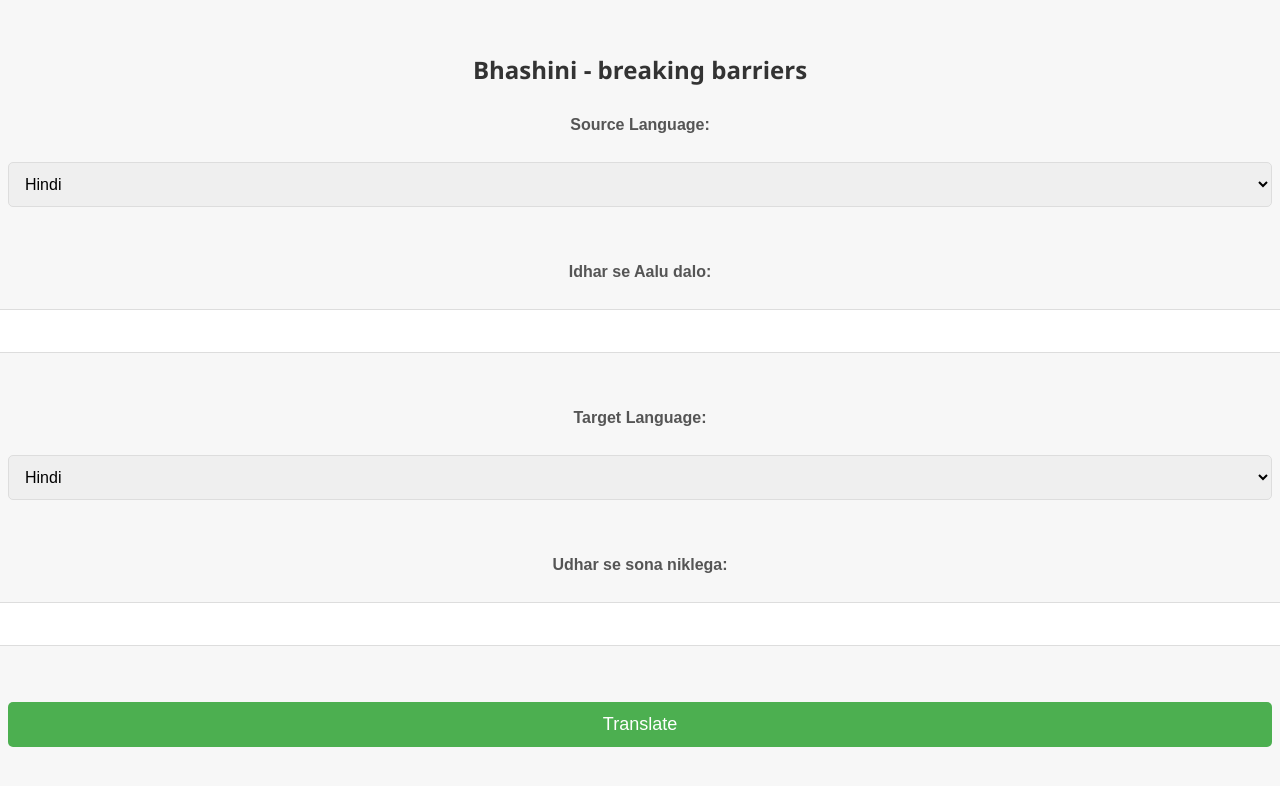
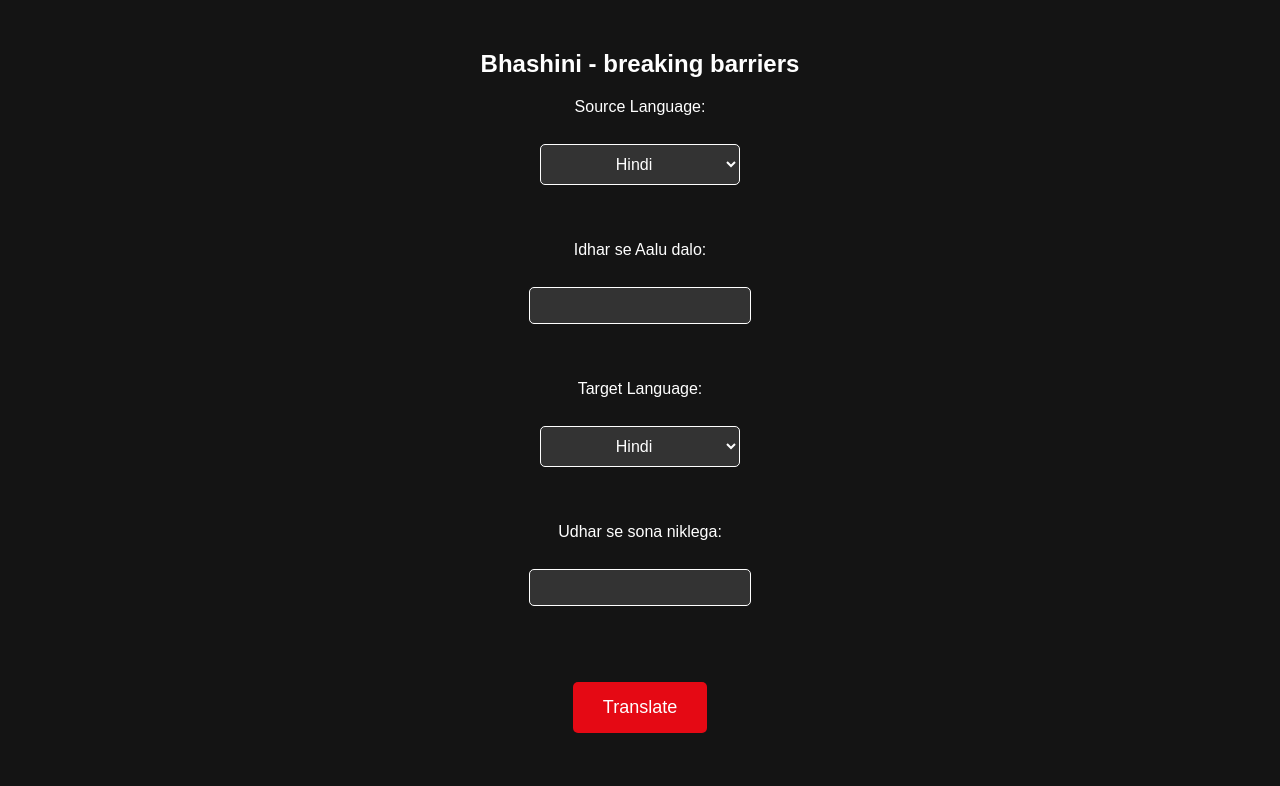
Before and after one commit to pradyutf/Bhashini, a plain HTML site: page bhasini/index.html in a window 1280 px wide. Drawn offline with Linux system fonts and the light colour scheme.

Commit message:
Update style.css

```diff
--- a/bhasini/style.css
+++ b/bhasini/style.css
@@ -1,52 +1,73 @@
+
 body {
+    background-color: #141414;
+    color: #FFFFFF;
     font-family: 'Arial', sans-serif;
     display: flex;
     flex-direction: column;
     align-items: center;
     justify-content: center;
     height: 100vh;
-    background-color: #f7f7f7;
+    margin: 0;
 }
 
 h2 {
-    font-family: 'Segoe UI', Tahoma, Geneva, Verdana, sans-serif;
-    color: #333;
-    margin-bottom: 30px;
+    font-family: 'Arial', sans-serif;
+    font-size: 24px;
+    margin-bottom: 20px;
+}
+
+.container {
+    display: flex;
+    justify-content: center;
+    align-items: center;
+}
+
+.label-input, .label-output {
+    display: flex;
+    flex-direction: column;
+    margin: 0 20px;
 }
 
 label {
-    display: block;
-    font-weight: bold;
+    font-size: 16px;
     margin-bottom: 10px;
-    color: #555;
 }
 
-select,
-input {
-    width: 100%;
-    padding: 12px;
+select, input {
+    color: #FFFFFF;
+    background-color: #333;
+    border: 1px solid #FFFFFF;
+    padding: 10px;
+    border-radius: 5px;
+    width: 200px;
     margin-bottom: 20px;
-    border: 1px solid #ddd;
-    border-radius: 5px;
+}
+
+select {
+    font-size: 16px;
+    text-align-last: center;
+}
+
+option {
     font-size: 16px;
 }
 
-#outputText {
-    width: 100%;
-}
-
-#translateButton {
-    width: 100%;
-    padding: 12px;
-    background-color: #4CAF50;
-    color: #fff;
+button {
+    color: #FFFFFF;
+    background-color: #E50914;
+    padding: 15px 30px;
     border: none;
     border-radius: 5px;
     cursor: pointer;
-    transition: background-color 0.3s;
     font-size: 18px;
+    margin-top: 20px;
 }
 
-#translateButton:hover {
-    background-color: #45a049;
+button:hover {
+    background-color: #B2070E;
 }
+
+button:active {
+    background-color: #92060A;
+}
```
